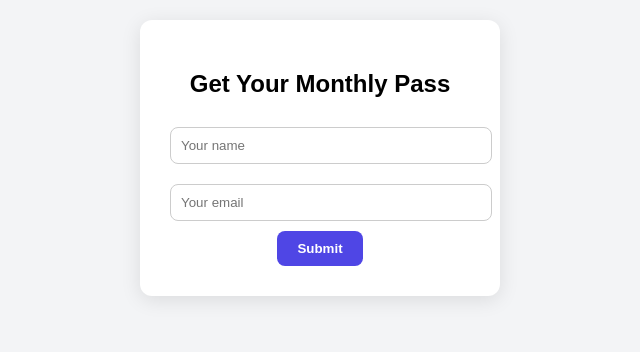
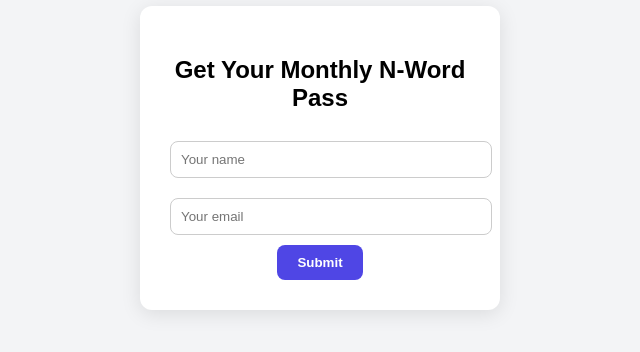
Before and after one commit to Nick80085/my-pass-site, a plain HTML site: page index.html in a window 1280 px wide. Shown: the part 250-602 px from the top of the page, without its empty margins (320-960 px from the left). Drawn offline with Linux system fonts and the light colour scheme.

Commit message:
Update index.html

```diff
--- a/index.html
+++ b/index.html
@@ -44,7 +44,7 @@
 </head>
 <body>
   <div class="container">
-    <h2>Get Your Monthly Pass</h2>
+    <h2>Get Your Monthly N-Word Pass</h2>
     <form onsubmit="event.preventDefault(); alert('Form submitted! (later we’ll add payments)')">
       <input type="text" name="name" placeholder="Your name" required />
       <input type="email" name="email" placeholder="Your email" required />
```
